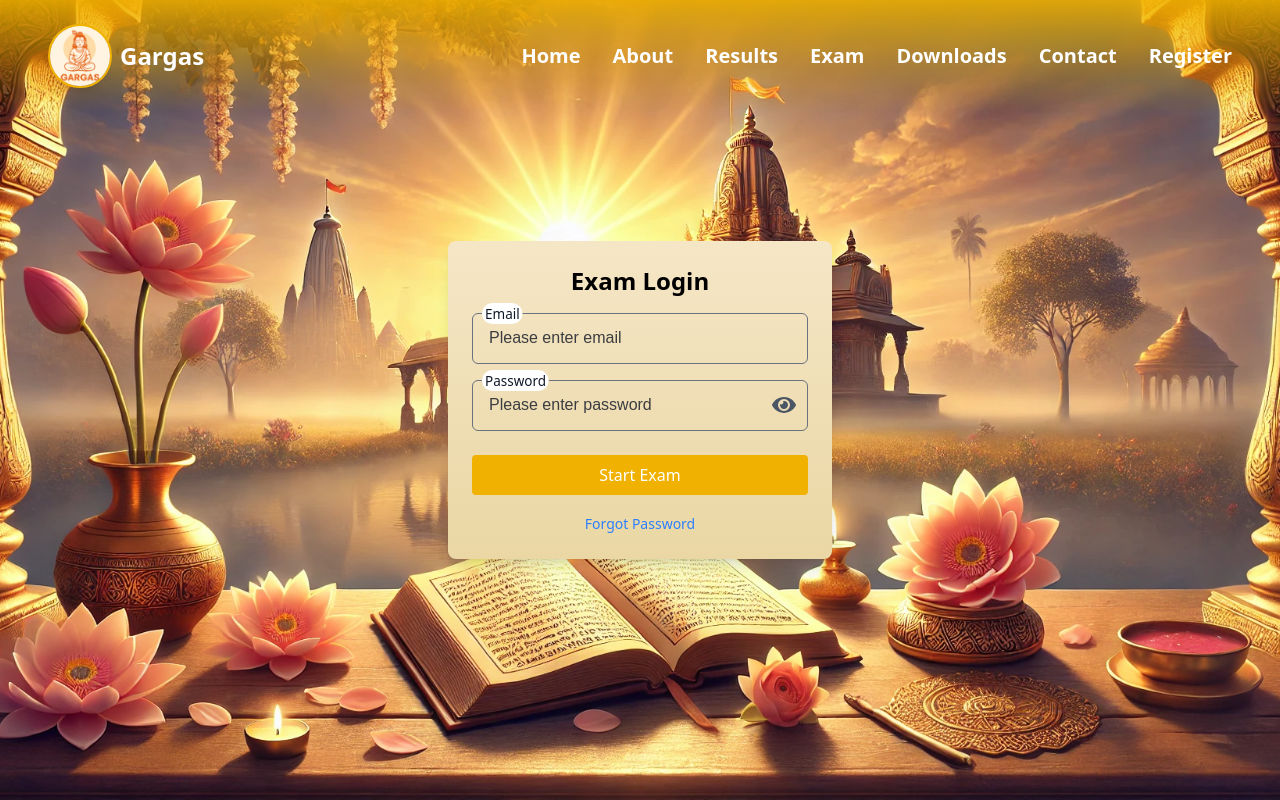
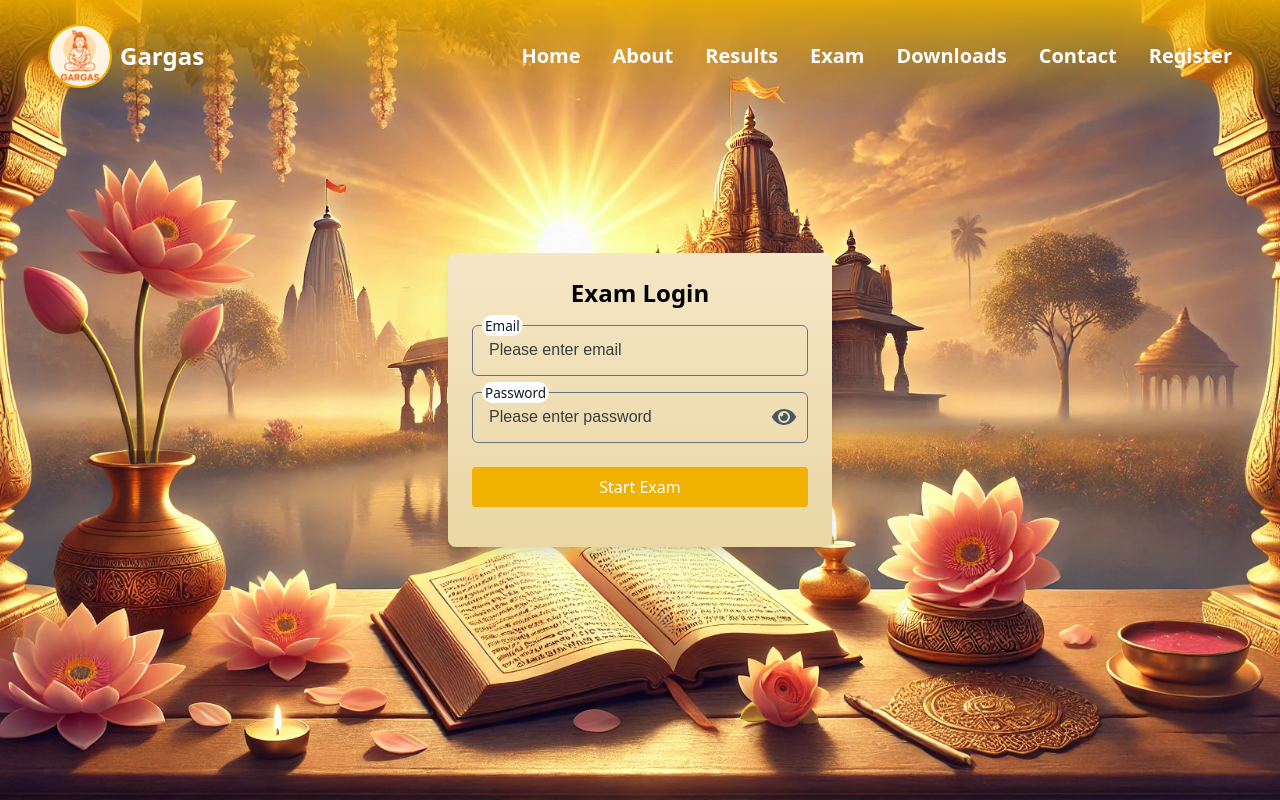
Before and after one commit to devnajani/Gargas, a React (Vite) app in the folder Frontend/my-app/: page /examlogin in a window 1280 px wide. Shown: the top 800 px of the page. Built offline with nearby package versions, Linux system fonts and the light colour scheme.

Commit message:
jay shree krishna

```diff
--- a/Frontend/my-app/src/components/Exam.jsx
+++ b/Frontend/my-app/src/components/Exam.jsx
@@ -28,8 +28,8 @@ alert("📣 Coming Soon! Get ready for Sanatan Dham's biggest championship — s
         <div className="mt-6">
           <button
             className="bg-yellow-500 text-black px-6 py-2 rounded-full text-lg font-semibold shadow-md hover:bg-yellow-400 transition duration-300"
-            onClick={handleStartExam}
-            // onClick={handlenoexam}
+            // onClick={handleStartExam}
+            onClick={handlenoexam}
           >
             Start Exam
           </button>
--- a/Frontend/my-app/src/components/ExamLogin.jsx
+++ b/Frontend/my-app/src/components/ExamLogin.jsx
@@ -293,7 +293,7 @@ const ExamLogin = () => {
           </button>
 
           <div className="mt-4 text-center">
-            <a
+            {/* <a
               href="#"
               onClick={(e) => {
                 e.preventDefault();
@@ -302,7 +302,7 @@ const ExamLogin = () => {
               className="text-blue-500 text-sm hover:underline cursor-pointer"
             >
               Forgot Password
-            </a>
+            </a> */}
           </div>
         </form>
       </div>
```
